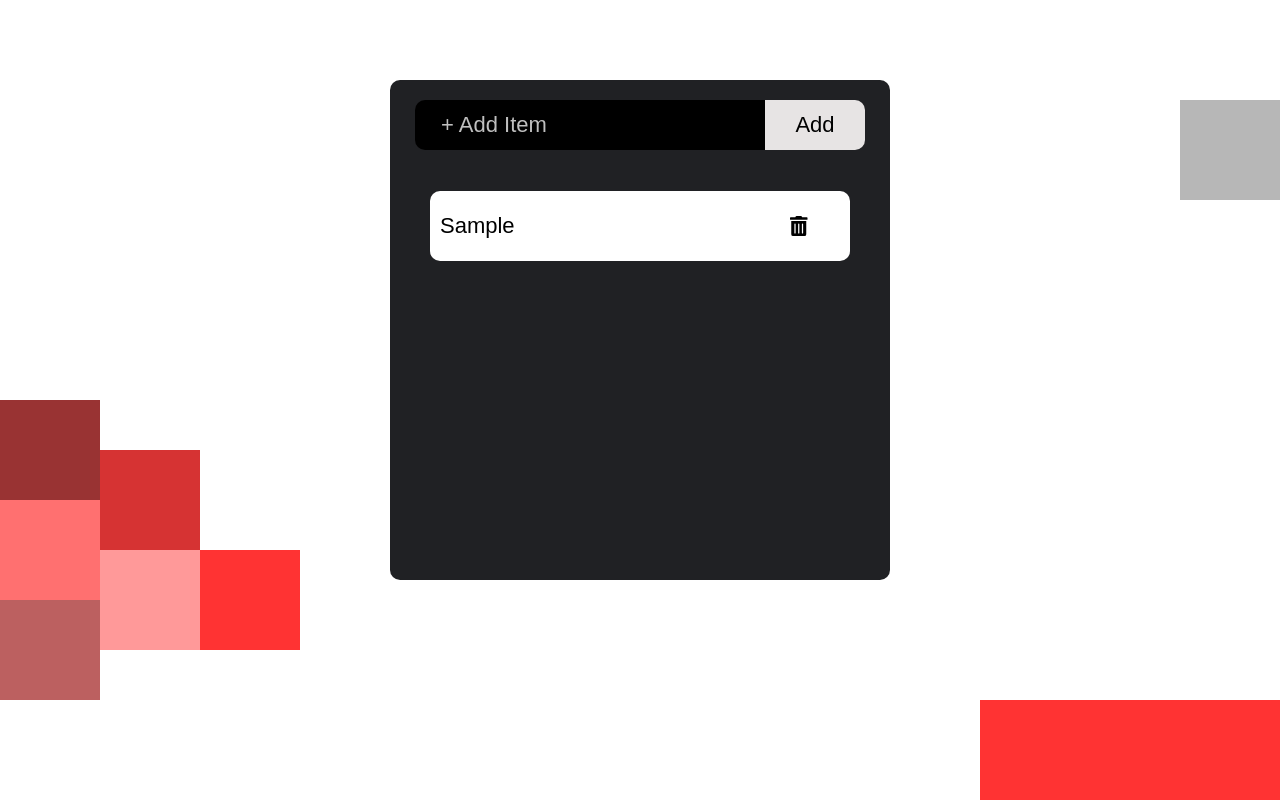
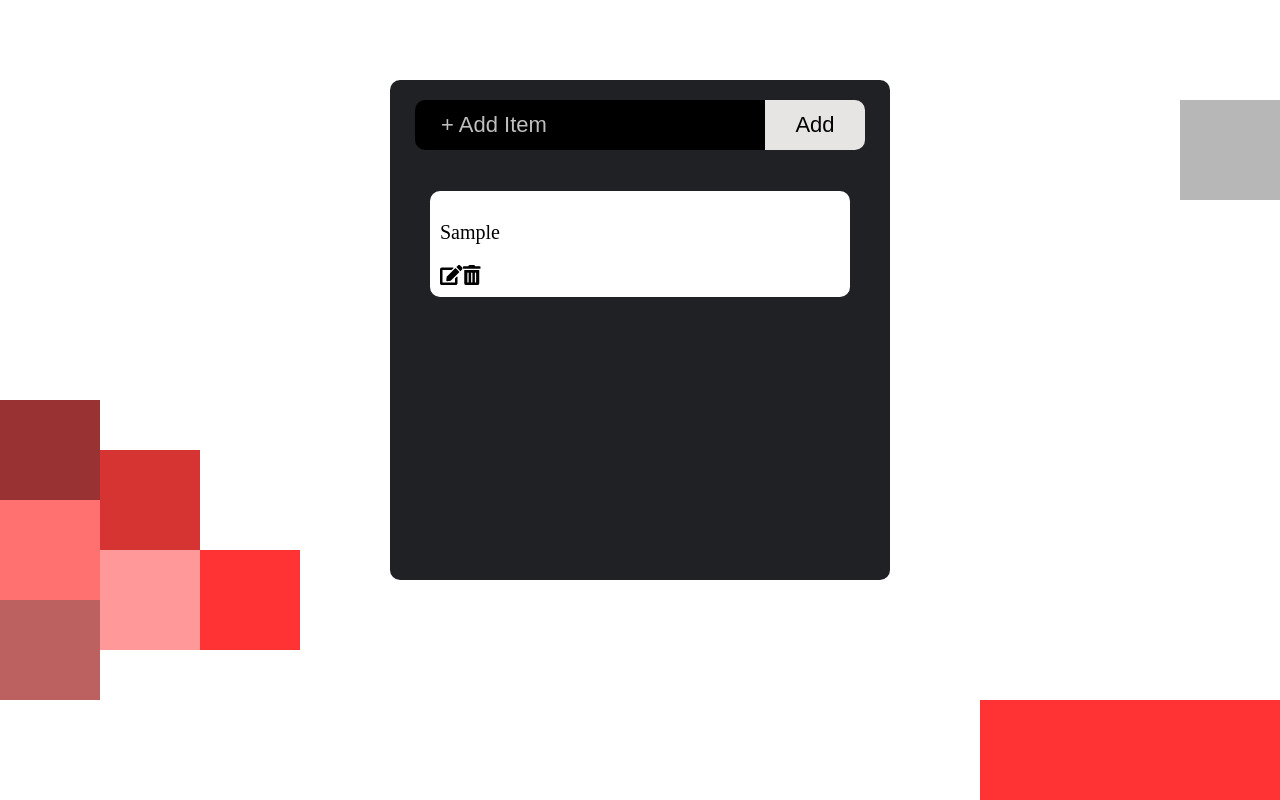
Before and after one commit to achint-bansal/TODO_APP, a React (Create React App) app: page / in a window 1280 px wide. Both pictures are taken after typing "Sample" into the empty fields and a click on the button "Add". Built offline with nearby package versions, Linux system fonts and the light colour scheme.

Commit message:
Edit and re-save task on icons click

```diff
--- a/src/App.js
+++ b/src/App.js
@@ -1,7 +1,12 @@
-import React, { Component } from "react";
+import React, { Component, Fragment } from "react";
 import "./App.css";
 import { FontAwesomeIcon } from "@fortawesome/react-fontawesome";
-import { faTrashAlt } from "@fortawesome/free-solid-svg-icons";
+import {
+  faTrashAlt,
+  faEdit,
+  faTick,
+  faCheck,
+} from "@fortawesome/free-solid-svg-icons";
 
 export default class App extends Component {
   constructor(props) {
@@ -11,6 +16,7 @@ export default class App extends Component {
       item: {
         inputItem: "",
         key: "",
+        edit: "",
       },
       list: [],
     };
@@ -21,6 +27,7 @@ export default class App extends Component {
       item: {
         inputItem: input,
         key: Date.now(),
+        edit: false,
       },
     });
     // console.log(this.state.item.key);
@@ -39,12 +46,40 @@ export default class App extends Component {
           item: {
             inputItem: "",
             key: "",
+            edit: "",
           },
         });
       }
     }
   }
-
+  editItem(i) {
+    console.log(i);
+    const list = this.state.list;
+    list.map((current) => {
+      if (current.key === i) {
+        console.log("kk");
+        this.setState({
+          item: {
+            edit: true,
+          },
+        });
+      }
+    });
+  }
+  saveItem(i) {
+    console.log(i);
+    const list = this.state.list;
+    list.map((current) => {
+      if (current.key === i) {
+        console.log("kk");
+        this.setState({
+          item: {
+            edit: false,
+          },
+        });
+      }
+    });
+  }
   deleteItem(itemKey) {
     const list = Object.assign([], this.state.list);
     list.splice(itemKey, 1);
@@ -106,7 +141,9 @@ export default class App extends Component {
               onMouseEnter={this.itemColorchange}
               onMouseLeave={this.itemColorchange}
             >
-              {/* {item} */}
+              {/* {item.inputItem} */}
+              {this.state.item.edit ? (
+                <Fragment>
                   <input
                     type="text"
                     value={item.inputItem}
@@ -114,6 +151,21 @@ export default class App extends Component {
                     onMouseEnter={this.itemColorchangeInput}
                     onMouseLeave={this.itemColorchangeInput}
                   />
+                  <FontAwesomeIcon
+                    icon={faCheck}
+                    onClick={() => this.saveItem(item.key)}
+                  />
+                </Fragment>
+              ) : (
+                <Fragment>
+                  <p>{item.inputItem}</p>
+
+                  <FontAwesomeIcon
+                    icon={faEdit}
+                    onClick={() => this.editItem(item.key)}
+                  />
+                </Fragment>
+              )}
               <FontAwesomeIcon
                 icon={faTrashAlt}
                 onClick={() => this.deleteItem(i)}
```
Lines whose indentation alone changed are shown as unchanged.
